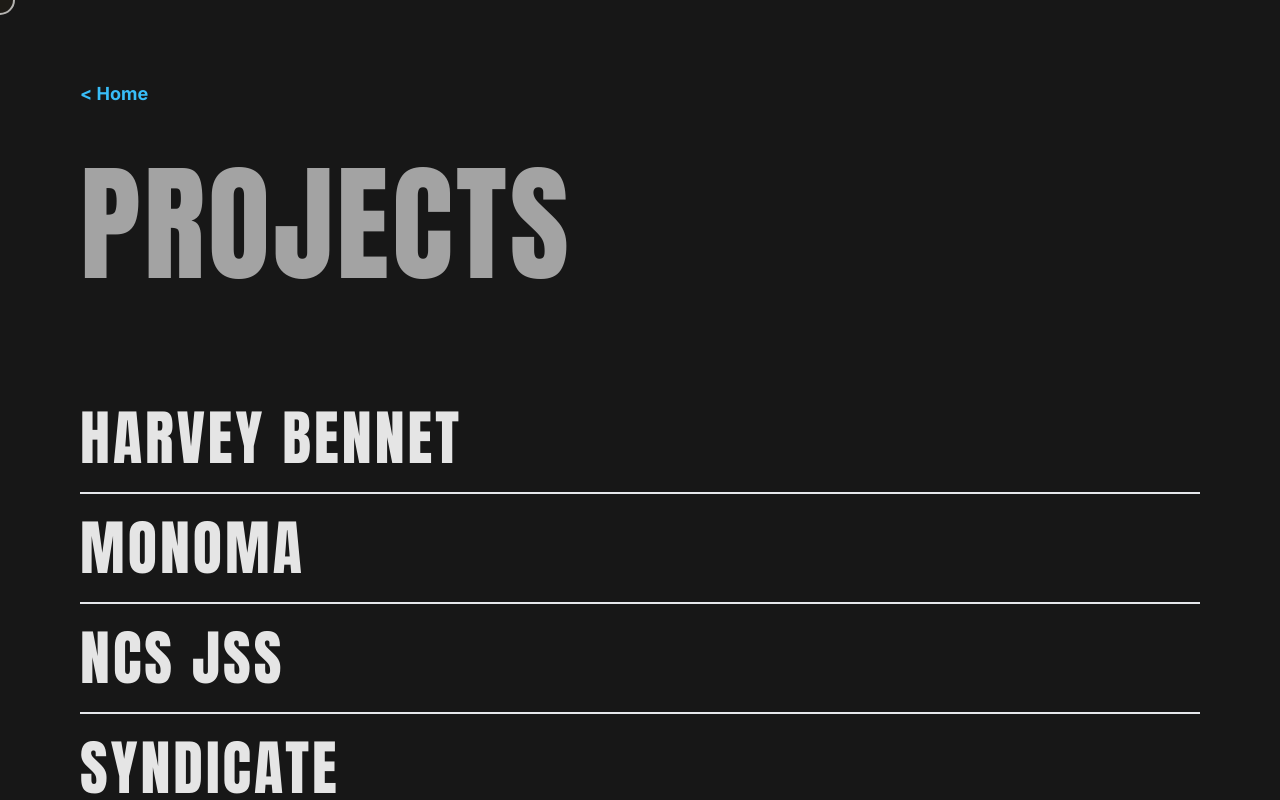
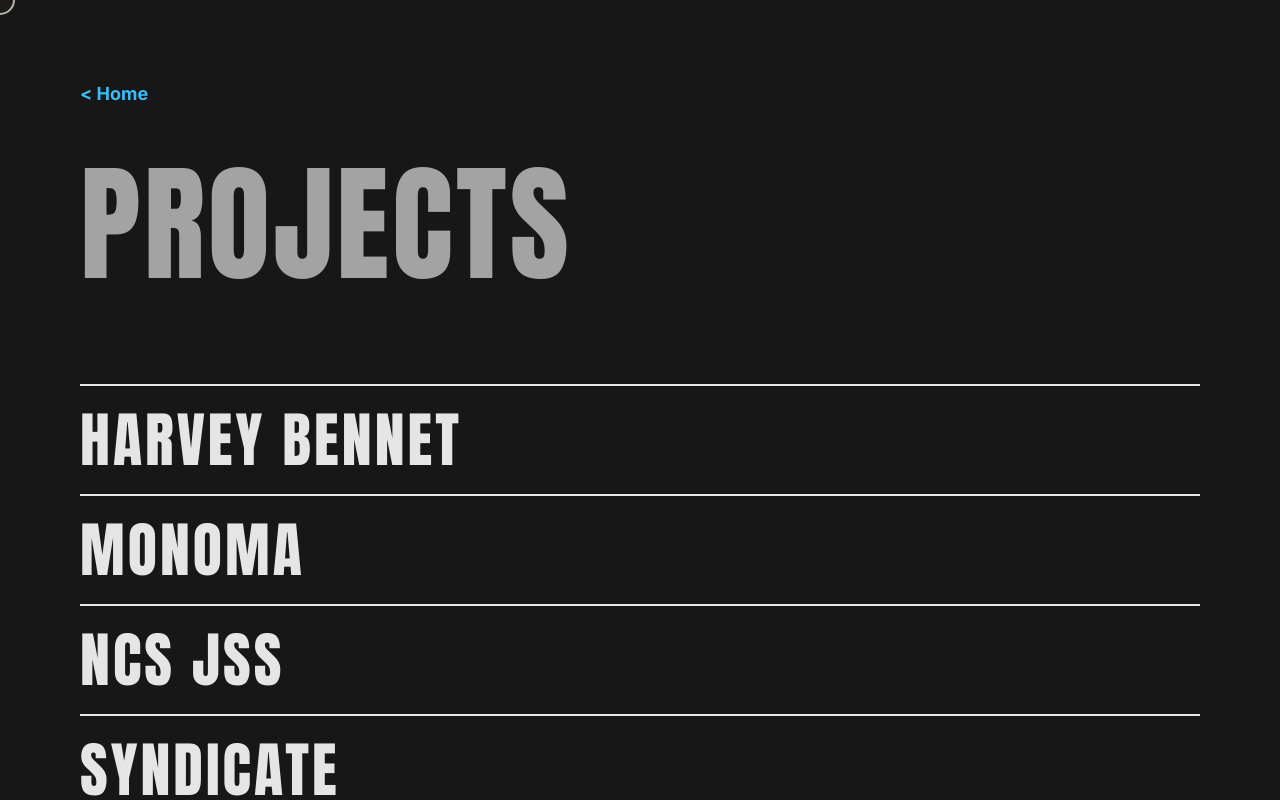
Before and after one commit to avinashankur/portfolio, a Next.js app: page /projects in a window 1280 px wide. Shown: the top 800 px of the page. Built offline with nearby package versions, Linux system fonts and the light colour scheme.

Commit message:
fixed:contact link design

```diff
--- a/app/(work)/projects/page.tsx
+++ b/app/(work)/projects/page.tsx
@@ -16,7 +16,7 @@ export default function Projects() {
           Projects
         </h1>
         <div className="uppercase text-5xl md:text-6xl flex flex-col my-24">
-          <Link href="https://harvey-bennet.vercel.app/" target="_blank" className="border-b-2 py-6 font-anton tracking-wider ">Harvey Bennet</Link>
+          <Link href="https://harvey-bennet.vercel.app/" target="_blank" className="border-b-2 border-t-2 py-6 font-anton tracking-wider ">Harvey Bennet</Link>
           <Link href="https://monoma-gamma.vercel.app/" target="_blank" className="border-b-2 py-6 font-anton tracking-wider ">Monoma</Link>
           <Link href="https://nibble-phi.vercel.app/" target="_blank" className="border-b-2 py-6 font-anton tracking-wider ">NCS JSS</Link>
           <Link href="https://syndicate-school.vercel.app/" target="_blank" className="border-b-2 py-6 font-anton tracking-wider ">Syndicate</Link>
--- a/app/globals.css
+++ b/app/globals.css
@@ -22,13 +22,14 @@
   content: "LET'S WORK TOGETHER!";
   position: absolute;
   inset: 0;
+  top: 60px;
   color: white;
   transform: translateY(100%);
   transition: transform 0.3s cubic-bezier(0.68, -0.55, 0.265, 1.55);
 }
 
 #lynx:hover {
-  transform: translateY(-100%);
+  transform: translateY(-120%);
   transition: transform 0.3s cubic-bezier(0.68, -0.55, 0.265, 1.55);
 }
 
```
